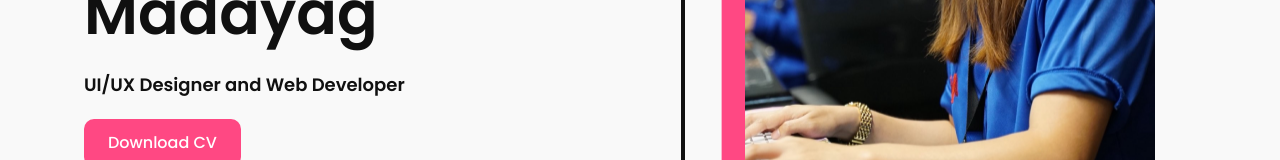
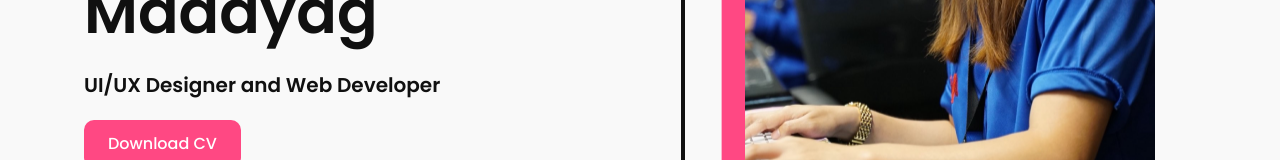
Before and after one commit to rmadayag/rmadayag, a React (Vite) app: page / in a window 1280 px wide. Shown: the part 397-557 px from the top of the page. Built offline with nearby package versions, Linux system fonts and the light colour scheme.

Commit message:
Your commit message here

```diff
--- a/src/components/Hero.jsx
+++ b/src/components/Hero.jsx
@@ -68,12 +68,12 @@ const Hero = () => {
             <h1 className="md:text-6xl text-4xl md:leading-tight leading-tight font-semibold text-txtcolor">
               I'm <span className="text-primary">Rheynalyn</span> Madayag
             </h1>
-            <h4 className="md:text-1xl text-lg font-bold text-txtcolor">
+            <h4 className="md:text-1xl text-[20px] font-bold text-txtcolor">
               UI/UX Designer and Web Developer
             </h4>
             <button
               onClick={handleDownload}
-              className="btn-primary ease-in duration-300 hover:bg-primary/80 hover:scale-105 hover:transition-transform"
+              className="btn-primary ease-in duration-300 hover:bg-primary/80 hover:scale-105 hover:transition-transform p-5"
             >
               Download CV
             </button>
```
